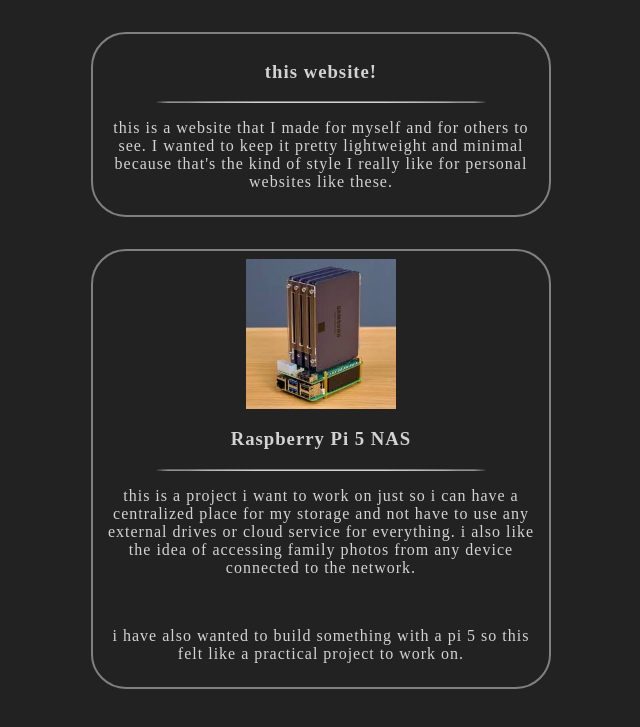
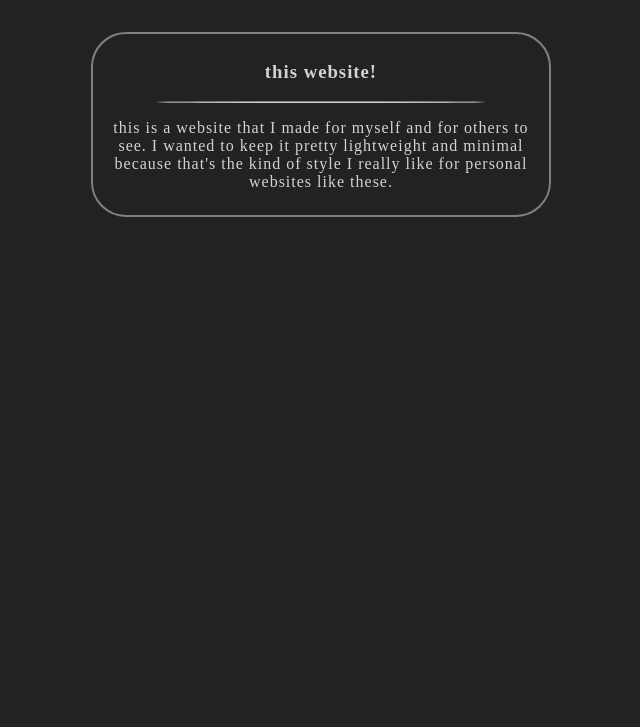
Before and after one commit to GraysonHoff/GraysonHoff.github.io, a plain HTML site: page projects.html in a window 1280 px wide. Shown: the part 601-1328 px from the top of the page, without its empty margins (319-959 px from the left). After the commit the page ends 978 px from the top, so only its background shows below. Drawn offline with Linux system fonts and the light colour scheme.

Commit message:
Update projects.html

```diff
--- a/projects.html
+++ b/projects.html
@@ -39,15 +39,6 @@
           </a>
         </div>
 
-        <div class="project-tile">
-          <img src="pi5-nas.jpeg" alt="pi 5 nas">
-            <h3>Raspberry Pi 5 NAS</h3>
-            <hr class="line-breaker">
-            <p>this is a project i want to work on just so i can have a centralized place for my storage and not have to use any external drives or cloud service for everything. i also like the idea of accessing family photos from any device connected to the network.</p>
-            <br>
-            <p>i have also wanted to build something with a pi 5 so this felt like a practical project to work on.</p>
-        </div>
-
       </div>
     </section>
 
```
Lines whose indentation alone changed are shown as unchanged.
